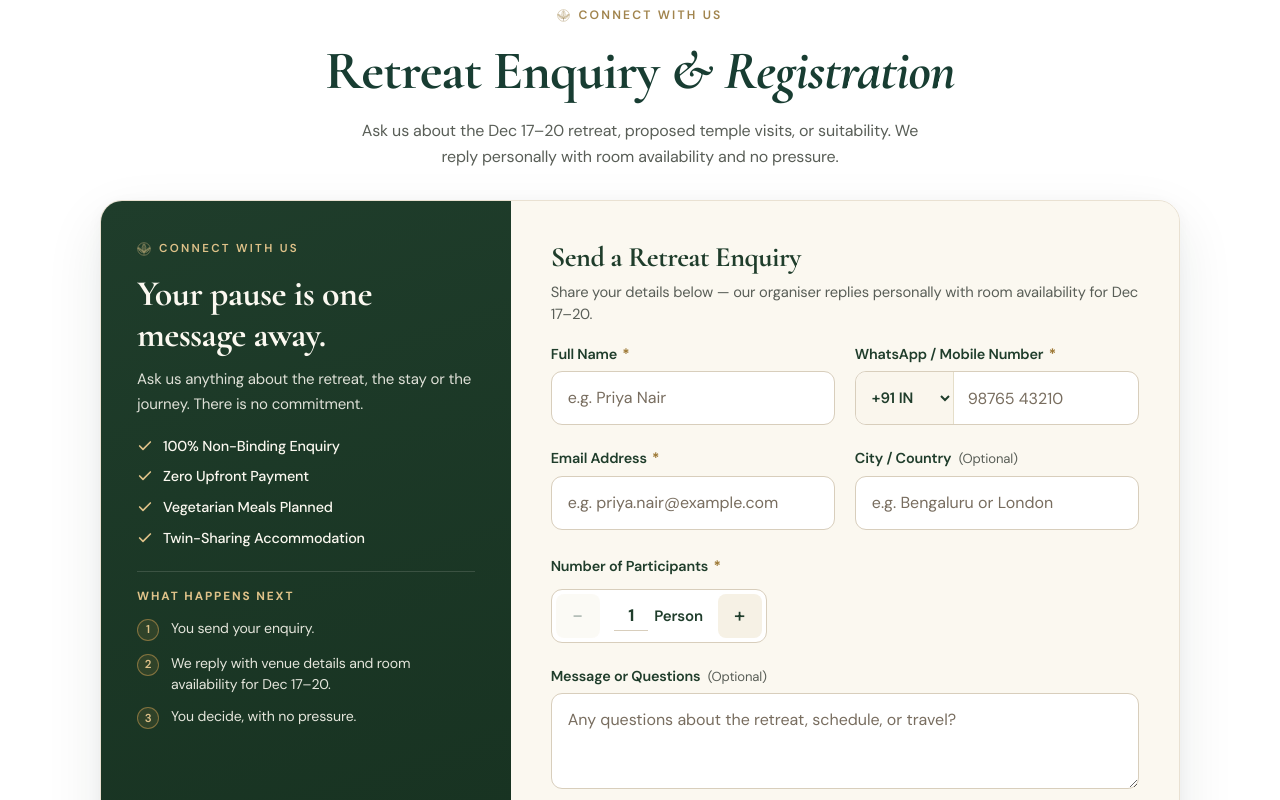
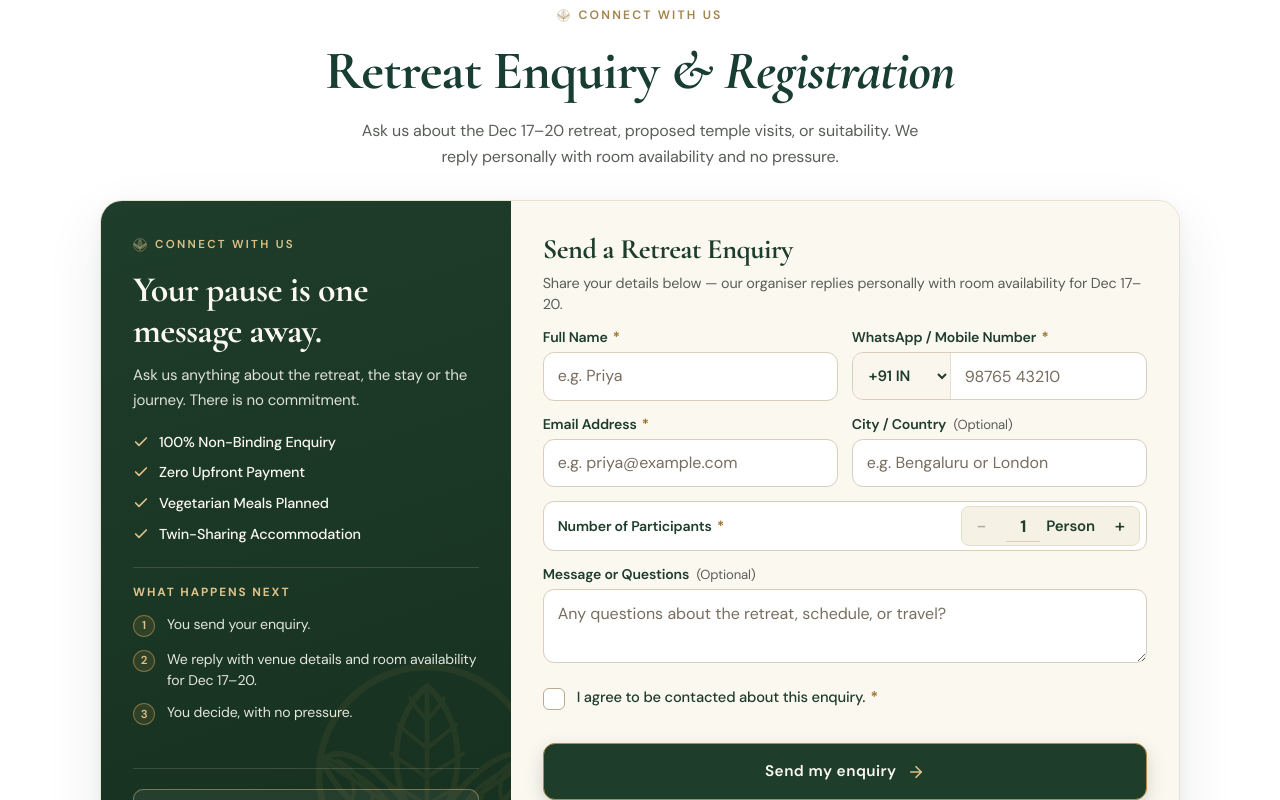
Before and after one commit to projectsatriowings/koovalam, a React (Vite) app: page / in a window 1280 px wide. Shown: the part 11200-12000 px from the top of the page. Built offline with nearby package versions, Linux system fonts and the light colour scheme.

Commit message:
feat: add retreat components, styling, and navigation utilities

```diff
--- a/src/components/EnquirySection.jsx
+++ b/src/components/EnquirySection.jsx
@@ -7,7 +7,7 @@ export default function EnquirySection() {
   return (
     <section
       className={styles.sectionEnquiry}
-      id="enquiry"
+      id="enquiry-section"
       aria-label="Retreat Enquiry and Registration"
     >
       <div className="wrap">
--- a/src/components/Experience.jsx
+++ b/src/components/Experience.jsx
@@ -4,6 +4,7 @@ import CulturalExperiences from './culture/CulturalExperiences.jsx'
 import PracticeShowcase from './practices/PracticeShowcase.jsx'
 import SacredTemples from './temples/SacredTemples.jsx'
 import { track } from '../lib/analytics.js'
+import { scrollToEnquiry } from '../lib/scroll.js'
 
 export default function Experience() {
   return (
@@ -53,7 +54,10 @@ export default function Experience() {
           <a
             className="btn btn-travel-accent"
             href="#enquiry"
-            onClick={() => track('cta_enquire_after_experience')}
+            onClick={(e) => {
+              track('cta_enquire_after_experience')
+              scrollToEnquiry(e)
+            }}
           >
             <span>Ask Us About the Experience</span>
             <svg
--- a/src/components/PriceParticipation.jsx
+++ b/src/components/PriceParticipation.jsx
@@ -2,6 +2,7 @@ import { useState } from 'react'
 import { investment, compactFaqs } from '../data/retreat.js'
 import { LeafMark } from './Logo.jsx'
 import { track } from '../lib/analytics.js'
+import { scrollToEnquiry } from '../lib/scroll.js'
 
 export default function PriceParticipation() {
   const [openFaq, setOpenFaq] = useState(null)
@@ -71,7 +72,10 @@ export default function PriceParticipation() {
               <a
                 className="btn btn-travel-primary btn-full-width"
                 href="#enquiry"
-                onClick={() => track('cta_enquire_from_price_card')}
+                onClick={(e) => {
+                  track('cta_enquire_from_price_card')
+                  scrollToEnquiry(e)
+                }}
               >
                 <span>Enquire About This Retreat</span>
                 <svg
--- a/src/components/StickyCta.jsx
+++ b/src/components/StickyCta.jsx
@@ -1,5 +1,6 @@
 import { useEffect, useRef, useState } from 'react'
 import { track } from '../lib/analytics.js'
+import { scrollToEnquiry } from '../lib/scroll.js'
 
 export default function StickyCta() {
   const [show, setShow] = useState(false)
@@ -76,7 +77,10 @@ export default function StickyCta() {
           className="btn btn-travel-primary btn-sticky-action"
           href="#enquiry"
           tabIndex={show ? 0 : -1}
-          onClick={() => track('cta_sticky_bottom_bar')}
+          onClick={(e) => {
+            track('cta_sticky_bottom_bar')
+            scrollToEnquiry(e)
+          }}
         >
           <span>Enquire Now</span>
           <svg
--- a/src/components/form/EnquiryCard.jsx
+++ b/src/components/form/EnquiryCard.jsx
@@ -34,6 +34,7 @@ export default function EnquiryCard({
   className = '',
   headingId,
   initialFocusRef,
+  id,
 }) {
   const [formData, setFormData] = useState(INITIAL_FORM_DATA)
   const [consentChecked, setConsentChecked] = useState(false)
@@ -345,7 +346,7 @@ export default function EnquiryCard({
                         value={formData.fullName}
                         onChange={handleInputChange}
                         onBlur={() => handleBlur('fullName')}
-                        placeholder="e.g. Priya Nair"
+                        placeholder="e.g. Priya"
                         className={`${styles.textInput} ${
                           validationErrors.fullName ? styles.inputHasError : ''
                         }`}
@@ -383,7 +384,7 @@ export default function EnquiryCard({
                         value={formData.email}
                         onChange={handleInputChange}
                         onBlur={() => handleBlur('email')}
-                        placeholder="e.g. priya.nair@example.com"
+                        placeholder="e.g. priya@example.com"
                         className={`${styles.textInput} ${
                           validationErrors.email ? styles.inputHasError : ''
                         }`}
@@ -415,7 +416,7 @@ export default function EnquiryCard({
                 <ParticipantStepper
                   value={formData.participants}
                   onChange={(val) => handleFieldChange('participants', val)}
-                  horizontal={isModal}
+                  horizontal
                 />
 
                 {/* Optional Message / Questions */}
@@ -637,7 +638,11 @@ export default function EnquiryCard({
         {liveStatus}
       </div>
 
-      <div ref={cardRef} className={`${styles.splitCard} ${className}`}>
+      <div
+        id={id || (!isModal ? 'enquiry' : undefined)}
+        ref={cardRef}
+        className={`${styles.splitCard} ${className}`}
+      >
         {/* Left Forest-Green Panel */}
         <ReassurancePanel />
 
--- a/src/components/form/EnquiryForm.module.css
+++ b/src/components/form/EnquiryForm.module.css
@@ -42,7 +42,7 @@
   position: relative;
   background: linear-gradient(162deg, #1F3D2B 0%, #16301F 100%);
   color: #FBF8F0;
-  padding: clamp(28px, 3vw, 36px);
+  padding: clamp(22px, 2.6vw, 32px);
   display: flex;
   flex-direction: column;
   justify-content: space-between;
@@ -220,7 +220,7 @@
 /* ── Right Form Panel ── */
 .rightPanel {
   background: #FBF8F0;
-  padding: clamp(28px, 3.4vw, 40px);
+  padding: clamp(22px, 2.6vw, 32px);
   display: flex;
   flex-direction: column;
   justify-content: flex-start;
@@ -328,10 +328,10 @@
 }
 
 .stepSubtitle {
-  font-size: 0.92rem;
+  font-size: 0.9rem;
   color: var(--secondary-text);
-  margin: 0 0 20px;
-  line-height: 1.5;
+  margin: 0 0 14px;
+  line-height: 1.45;
 }
 
 /* ── Single-Form Step Wrapper & Transitions ── */
@@ -371,30 +371,30 @@
   }
 }
 
-/* ── Grid & Spacing Rules (24px between fields, 32px between groups) ── */
+/* ── Grid & Spacing Rules ── */
 .fieldsStack {
   display: flex;
   flex-direction: column;
-  gap: 24px;
+  gap: 14px;
 }
 
 .pairRow {
   display: grid;
   grid-template-columns: 1fr 1fr;
-  gap: 20px;
-}
-
-/* ── Form Field Controls (52-56px height, 10-12px radius, crisp sand border) ── */
+  gap: 14px;
+}
+
+/* ── Form Field Controls (48px height, 10-11px radius, crisp sand border) ── */
 .fieldGroup {
   display: flex;
   flex-direction: column;
-  gap: 7px;
+  gap: 5px;
   min-width: 0;
 }
 
 .fieldLabel {
   font-family: var(--font-body);
-  font-size: 0.9rem; /* ~14.4px */
+  font-size: 0.88rem; /* ~14px */
   font-weight: 600;
   color: #1F3D2B;
   line-height: 1.35;
@@ -419,7 +419,7 @@
   background: #FFFFFF;
   border: 1px solid #D8CEBC;
   border-radius: 11px;
-  padding: 14px 16px;
+  padding: 12px 14px;
   font-family: var(--font-body);
   font-size: 1rem; /* >=16px prevents iOS Safari zoom */
   line-height: 1.4;
@@ -430,13 +430,13 @@
 }
 
 .textInput {
-  min-height: 54px;
+  min-height: 48px;
 }
 
 .textArea {
-  min-height: 96px;
+  min-height: 64px;
   resize: vertical;
-  line-height: 1.55;
+  line-height: 1.5;
 }
 
 .textInput::placeholder,
@@ -487,7 +487,7 @@
   background: #FFFFFF;
   border: 1px solid #D8CEBC;
   border-radius: 11px;
-  min-height: 54px;
+  min-height: 48px;
   transition: border-color var(--transition-fast), box-shadow var(--transition-fast);
   overflow: hidden;
 }
@@ -531,7 +531,7 @@
   min-width: 0;
   border: none;
   background: transparent;
-  padding: 14px 14px;
+  padding: 12px 14px;
   font-family: var(--font-body);
   font-size: 1rem;
   color: var(--deep-charcoal, #282B27);
@@ -800,10 +800,10 @@
 
 /* ── Form Action Buttons & Privacy Footer ── */
 .stepActions {
-  margin-top: 32px;
+  margin-top: 18px;
   display: flex;
   flex-direction: column;
-  gap: 14px;
+  gap: 10px;
 }
 
 .step2BtnRow {
@@ -1389,18 +1389,38 @@
   align-items: center;
   justify-content: space-between;
   gap: 12px 16px;
-  flex-wrap: wrap;
-  background: #FFFDF9;
+  background: #FFFFFF;
+  border: 1px solid #D8CEBC;
+  border-radius: 11px;
+  padding: 4px 6px 4px 14px;
+  min-height: 48px;
+  box-sizing: border-box;
+}
+
+.stepperHorizontalLabel {
+  font-family: var(--font-body);
+  font-size: 0.88rem;
+  font-weight: 600;
+  color: #1F3D2B;
+}
+
+.stepperHorizontalRow .stepperBar {
   border: 1px solid #E5DEC9;
-  border-radius: 11px;
-  padding: 6px 8px 6px 14px;
-}
-
-.stepperHorizontalLabel {
-  font-family: var(--font-body);
-  font-size: 0.84rem;
-  font-weight: 600;
-  color: #1F3D2B;
+  background: #F6F1E5;
+  min-height: 38px;
+  padding: 2px;
+  border-radius: 8px;
+}
+
+.stepperHorizontalRow .stepBtn {
+  width: 34px;
+  height: 34px;
+  font-size: 1.15rem;
+}
+
+.stepperHorizontalRow .stepperValueWrap {
+  min-width: 96px;
+  padding: 0 8px;
 }
 
 /* Tailored compact spacing inside popup so full form fits cleanly on laptops */
--- /dev/null
+++ b/src/lib/scroll.js
@@ -0,0 +1,32 @@
+/**
+ * Smoothly scroll to the retreat enquiry card with fixed header clearance.
+ * Used by footer, pricing, experience and sticky CTA buttons.
+ *
+ * @param {Event} [e] Optional click event to prevent default anchor jump
+ */
+export function scrollToEnquiry(e) {
+  if (e && typeof e.preventDefault === 'function') {
+    e.preventDefault()
+  }
+
+  if (typeof document === 'undefined') return
+  const el = document.getElementById('enquiry')
+  if (!el) return
+
+  const headerH =
+    parseFloat(
+      getComputedStyle(document.documentElement).getPropertyValue('--header-h')
+    ) || 72
+  const headerOffset = headerH + 16
+  const elementPosition = el.getBoundingClientRect().top
+  const offsetPosition = elementPosition + window.pageYOffset - headerOffset
+
+  window.scrollTo({
+    top: Math.max(0, offsetPosition),
+    behavior: 'smooth',
+  })
+
+  if (window.location.hash !== '#enquiry') {
+    window.history.pushState(null, '', '#enquiry')
+  }
+}
--- a/src/styles/base.css
+++ b/src/styles/base.css
@@ -134,8 +134,9 @@ section {
 #faq,
 #faqs,
 #dates,
+#enquiry-section,
 #enquiry {
-  scroll-margin-top: calc(var(--header-h, 72px) + 24px);
+  scroll-margin-top: calc(var(--header-h, 72px) + 16px);
 }
 
 /* Editorial Eyebrow & Lede */
```
Also changed, not shown: src/components/Footer.jsx (+14 -2 lines).
